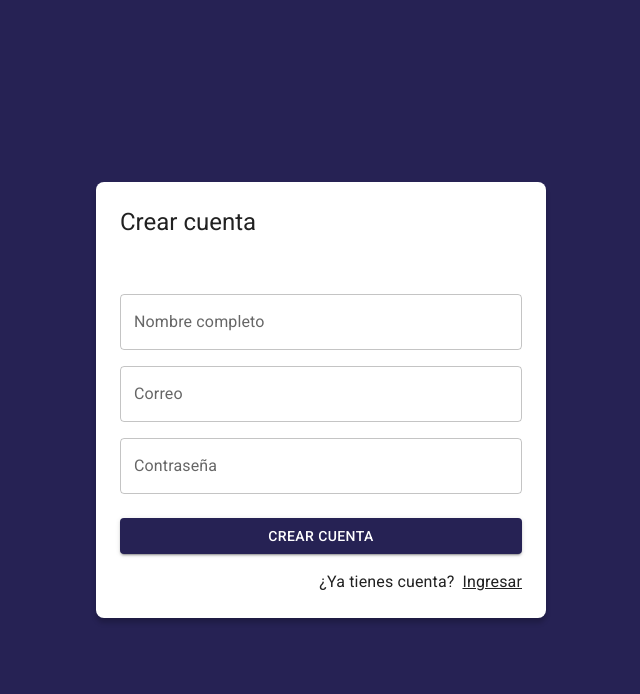
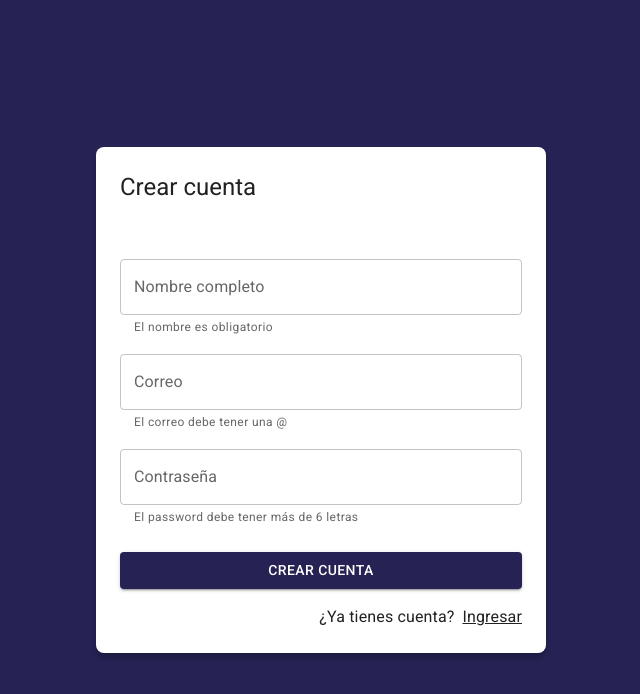
Before and after one commit to aristizabaru/react-de-cero-a-experto-JOURNAL-APP, a React (Vite) app: page /auth/register in a window 1280 px wide. Shown: the top 694 px of the page, without its empty margins (319-959 px from the left). Built offline with nearby package versions, Linux system fonts and the light colour scheme; no server answers; what env-var would draw is missing.

Commit message:
feat (RegisterPage.jsx): se implementa validación de campos para determinar envío de formulario
La validación de los campos se hace a nivel del custom hook useForm al que se el comparte un objeto con los parámetros de validación

```diff
--- a/src/modules/auth/pages/RegisterPage.jsx
+++ b/src/modules/auth/pages/RegisterPage.jsx
@@ -1,50 +1,99 @@
 import { Link as RouterLink } from "react-router-dom";
 import { Grid, Typography, TextField, Button, Link } from "@mui/material";
-import { Google } from "@mui/icons-material";
 import { AuthLayout } from "../layout/AuthLayout";
+import { useForm } from '../../shared/hooks';
+import { useState } from 'react';
+
+const formData = {
+    displayName: '',
+    email: '',
+    password: '',
+};
+
+const formValidations = {
+    email: [ ( value ) => value.includes( '@' ), 'El correo debe tener una @' ],
+    password: [ ( value ) => value.length >= 6, 'El password debe tener más de 6 letras' ],
+    displayName: [ ( value ) => value.length >= 1, 'El nombre es obligatorio' ],
+};
 
 export const RegisterPage = () => {
+
+    const [ formSubmitted, setFormSubmitted ] = useState( false );
+
+    const {
+        formState, displayName, email, password,
+        formValid, displayNameValid, emailValid, passwordValid,
+        onInputChange,
+    } = useForm( formData, formValidations );
+
+    const onSubmit = ( event ) => {
+        event.preventDefault();
+        setFormSubmitted( true );
+        console.log( formState );
+    };
+
     return (
         <AuthLayout title="Crear cuenta">
-            <form>
+            <form onSubmit={ onSubmit }>
                 <Grid container>
-                    <Grid item xs={12} sx={{ marginTop: 2 }}>
+                    <Grid item xs={ 12 } sx={ { marginTop: 2 } }>
                         <TextField
                             label="Nombre completo"
                             type="text"
                             placeholder="Nombre completo"
                             fullWidth
+                            name='displayName'
+                            value={ displayName }
+                            onChange={ onInputChange }
+                            error={ !!displayNameValid && formSubmitted }
+                            helperText={ displayNameValid }
                         />
                     </Grid>
-                    <Grid item xs={12} sx={{ marginTop: 2 }}>
+                    <Grid item xs={ 12 } sx={ { marginTop: 2 } }>
                         <TextField
                             label="Correo"
                             type="email"
                             placeholder="correo@google.com"
                             fullWidth
+                            name='email'
+                            value={ email }
+                            onChange={ onInputChange }
+                            error={ !!emailValid && formSubmitted }
+                            helperText={ emailValid }
                         />
                     </Grid>
-                    <Grid item xs={12} sx={{ marginTop: 2 }}>
+                    <Grid item xs={ 12 } sx={ { marginTop: 2 } }>
                         <TextField
                             label="Contraseña"
                             type="password"
                             placeholder="contraseña"
                             fullWidth
+                            name='password'
+                            value={ password }
+                            onChange={ onInputChange }
+                            error={ !!passwordValid && formSubmitted }
+                            helperText={ passwordValid }
                         />
                     </Grid>
                     <Grid
                         container
-                        spacing={2}
-                        sx={{ marginBottom: 2, marginTop: 1 }}
+                        spacing={ 2 }
+                        sx={ { marginBottom: 2, marginTop: 1 } }
                     >
-                        <Grid item xs={12}>
-                            <Button variant="contained" fullWidth>Crear cuenta</Button>
+                        <Grid item xs={ 12 }>
+                            <Button
+                                type='submit'
+                                variant="contained"
+                                fullWidth
+                            >
+                                Crear cuenta
+                            </Button>
                         </Grid>
                     </Grid>
                     <Grid container direction="row" justifyContent="end">
-                        <Typography sx={{ marginRight: 1 }}>¿Ya tienes cuenta?</Typography>
+                        <Typography sx={ { marginRight: 1 } }>¿Ya tienes cuenta?</Typography>
                         <Link
-                            component={RouterLink}
+                            component={ RouterLink }
                             color="inherit"
                             to="/auth/login"
                         >
```
